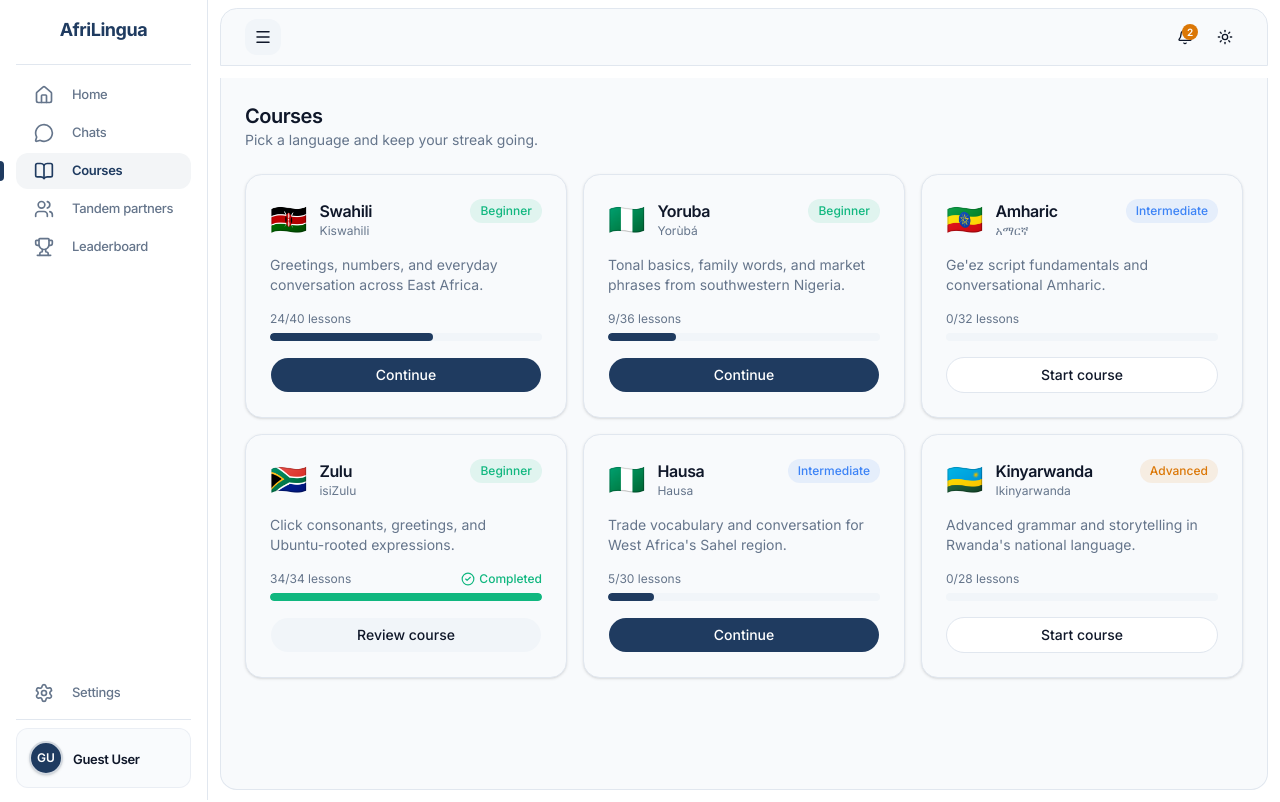
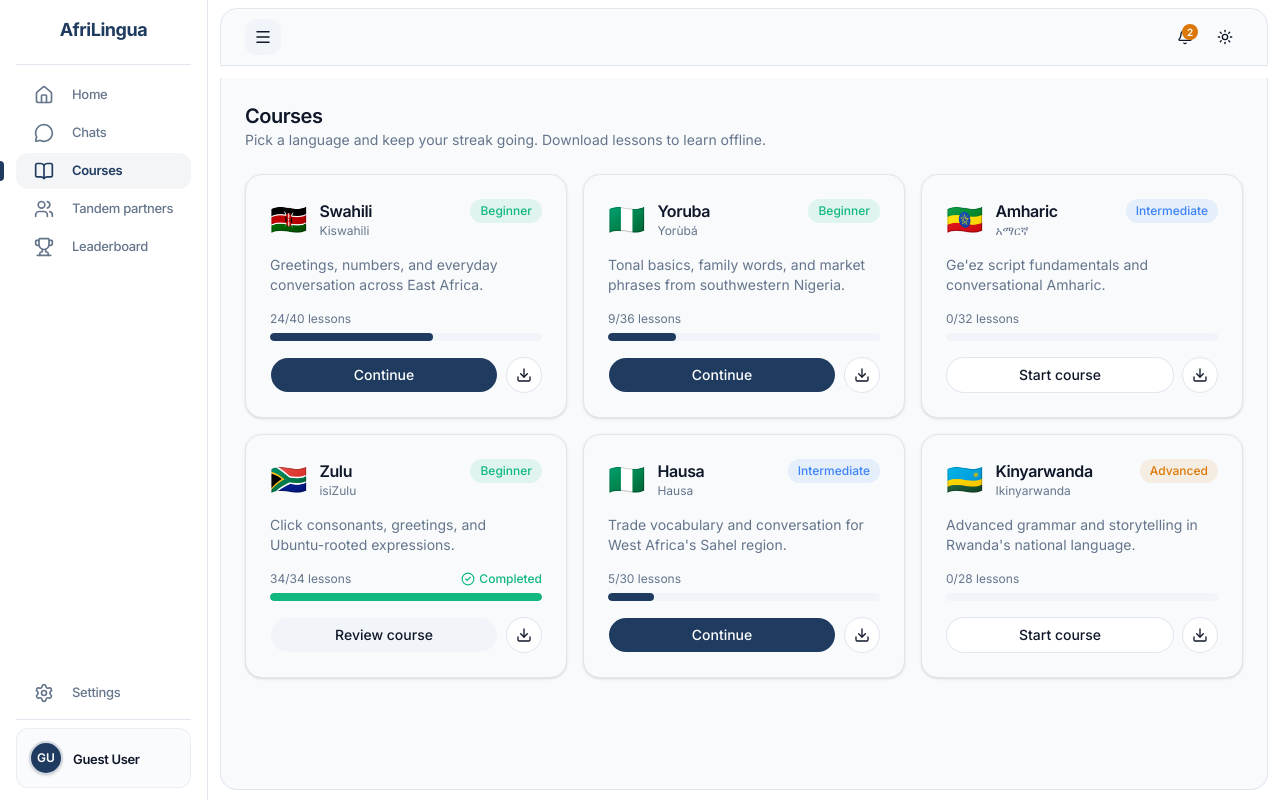
Before and after one commit to EucTech/AfriLingua, a Next.js app in the folder frontend/: page /courses in a window 1280 px wide. Built offline with nearby package versions, Linux system fonts and the light colour scheme.

Commit message:
feat: add offline download toggle to course cards

```diff
--- a/frontend/features/courses/components/CoursesPage.tsx
+++ b/frontend/features/courses/components/CoursesPage.tsx
@@ -1,4 +1,7 @@
-import { CheckCircle2 } from "lucide-react";
+"use client";
+
+import { useState } from "react";
+import { CheckCircle2, Download, HardDriveDownload } from "lucide-react";
 import { Button } from "@/components/ui/button";
 import { cn } from "@/lib/utils";
 import { courses } from "@/features/courses/data/courses";
@@ -11,6 +14,7 @@ const levelStyles: Record<CourseLevel, string> = {
 };
 
 function CourseCard({ course }: { course: Course }) {
+  const [downloaded, setDownloaded] = useState(false);
   const progress = Math.round((course.completedLessons / course.totalLessons) * 100);
   const isComplete = course.completedLessons === course.totalLessons;
   const isStarted = course.completedLessons > 0;
@@ -58,9 +62,23 @@ function CourseCard({ course }: { course: Course }) {
         </div>
       </div>
 
-      <Button variant={isComplete ? "secondary" : isStarted ? "default" : "outline"} className="mt-auto">
-        {isComplete ? "Review course" : isStarted ? "Continue" : "Start course"}
-      </Button>
+      <div className="mt-auto flex gap-2">
+        <Button
+          variant={isComplete ? "secondary" : isStarted ? "default" : "outline"}
+          className="flex-1"
+        >
+          {isComplete ? "Review course" : isStarted ? "Continue" : "Start course"}
+        </Button>
+        <Button
+          variant="outline"
+          size="icon"
+          aria-label={downloaded ? "Downloaded for offline" : "Download for offline"}
+          onClick={() => setDownloaded((prev) => !prev)}
+          className={cn(downloaded && "text-success border-success/40")}
+        >
+          {downloaded ? <HardDriveDownload size={16} /> : <Download size={16} />}
+        </Button>
+      </div>
     </div>
   );
 }
@@ -71,7 +89,7 @@ export function CoursesPage() {
       <div>
         <h1 className="text-foreground text-xl font-semibold tracking-tight">Courses</h1>
         <p className="text-muted-foreground text-sm">
-          Pick a language and keep your streak going.
+          Pick a language and keep your streak going. Download lessons to learn offline.
         </p>
       </div>
 
```
